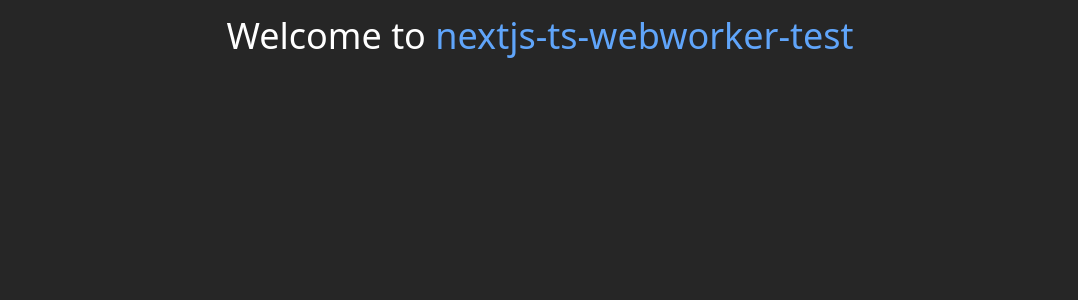
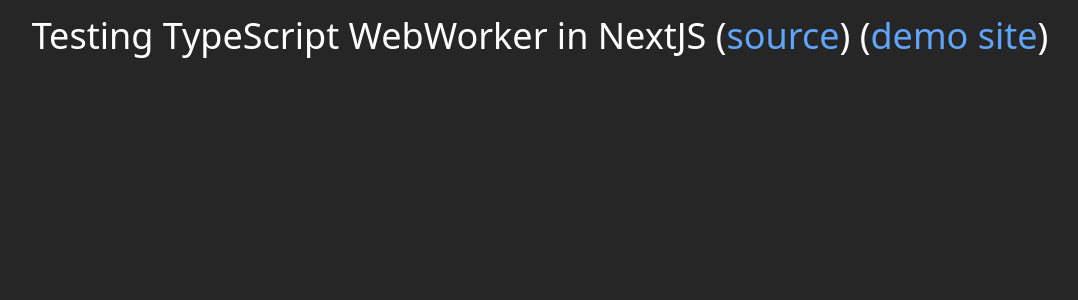
Before and after one commit to discretegames/nextjs-ts-webworker-test, a Next.js app: page / in a window 1280 px wide. Shown: the top 300 px of the page, without its empty margins (100-1178 px from the left). Built offline with nearby package versions, Linux system fonts and the light colour scheme.

Commit message:
Added license, improved title

```diff
--- a/package.json
+++ b/package.json
@@ -19,6 +19,8 @@
     "eslint": "8.9.0",
     "eslint-config-next": "12.0.10",
     "postcss": "^8.4.6",
+    "prettier": "^2.5.1",
+    "prettier-plugin-tailwindcss": "^0.1.7",
     "tailwindcss": "^3.0.23",
     "typescript": "4.5.5"
   }
--- a/pages/index.tsx
+++ b/pages/index.tsx
@@ -10,12 +10,11 @@
 				<meta name="description" content="NextJS TypeScript WebWorker Testing" />
 				<link rel="icon" href="/favicon.ico" />
 			</Head>
-			<main className="p-4 flex flex-wrap justify-center">
+			<main className="flex flex-wrap items-center justify-center gap-4 p-4 text-center">
 				<h1 className="text-4xl">
-					Welcome to{" "}
-					<Link href="https://github.com/discretegames/nextjs-ts-webworker-test">
-						nextjs-ts-webworker-test
-					</Link>
+					Testing TypeScript WebWorker in NextJS (
+					<Link href="https://github.com/discretegames/nextjs-ts-webworker-test">source</Link>) (
+					<Link href="https://nextjs-ts-webworker-test.vercel.app/">demo site</Link>)
 				</h1>
 			</main>
 		</div>
```
Also changed, not shown: LICENSE.txt (added), 2 other files (tests, documents, lock files or other folders).
